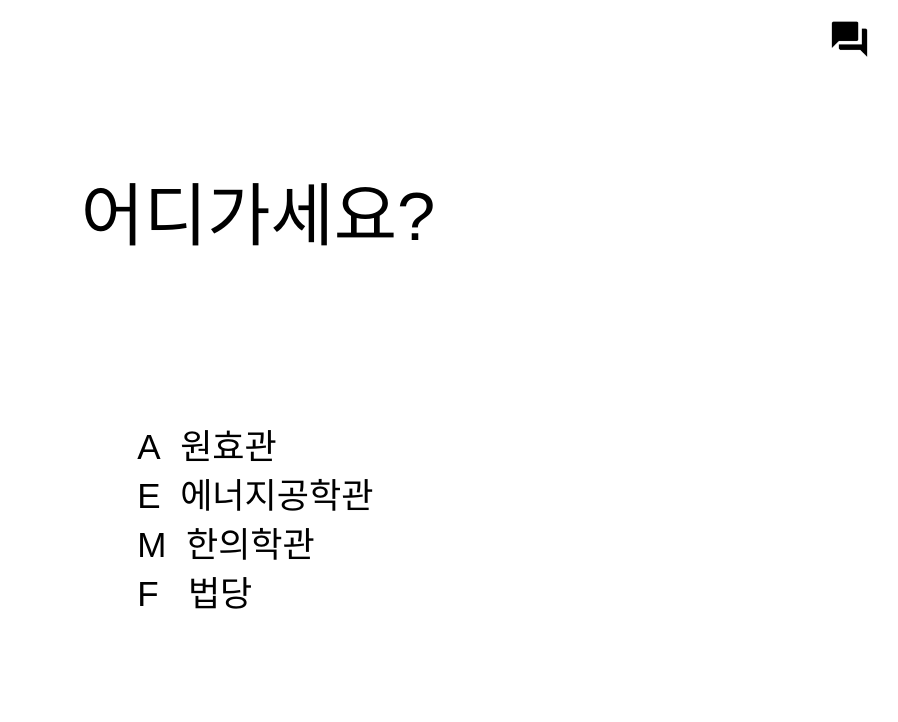
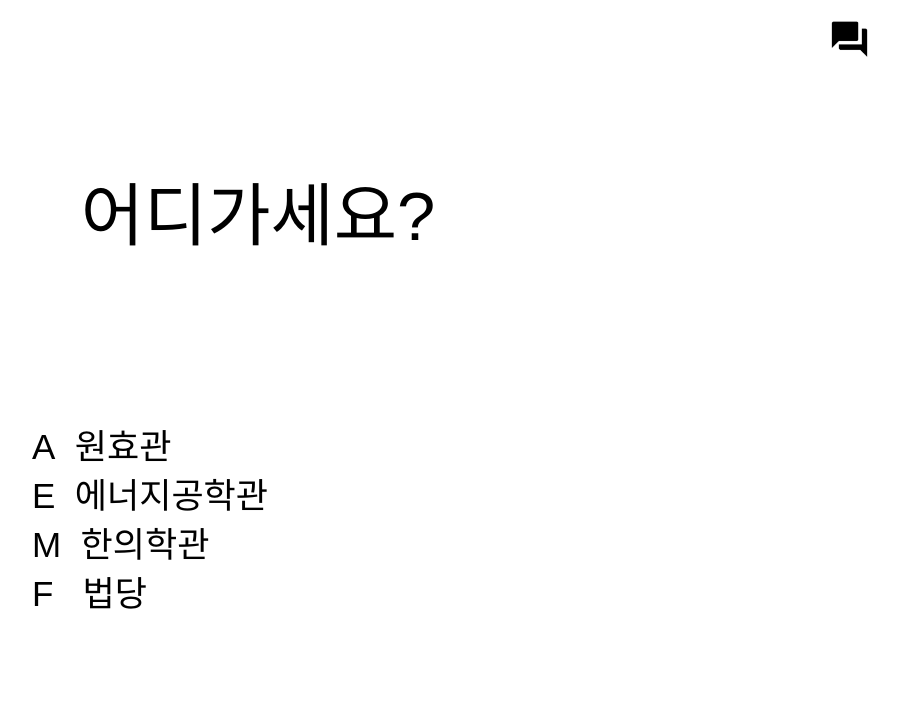
Before and after one commit to unknown235/where, a plain HTML site: page index.html in a window 1280 px wide. Shown: the whole page, without its empty margins (382-1280 px from the left). Drawn offline with Linux system fonts and the light colour scheme.

Commit message:
Add files via upload

```diff
--- a/index.html
+++ b/index.html
@@ -16,7 +16,7 @@
 <style>
 #grid{
   display: grid;
-  grid-template-columns: 1fr 1fr 1fr;
+  grid-template-columns: 2fr 4fr 2fr;
 }
 .contents{
   font-family: sans-serif;
```
